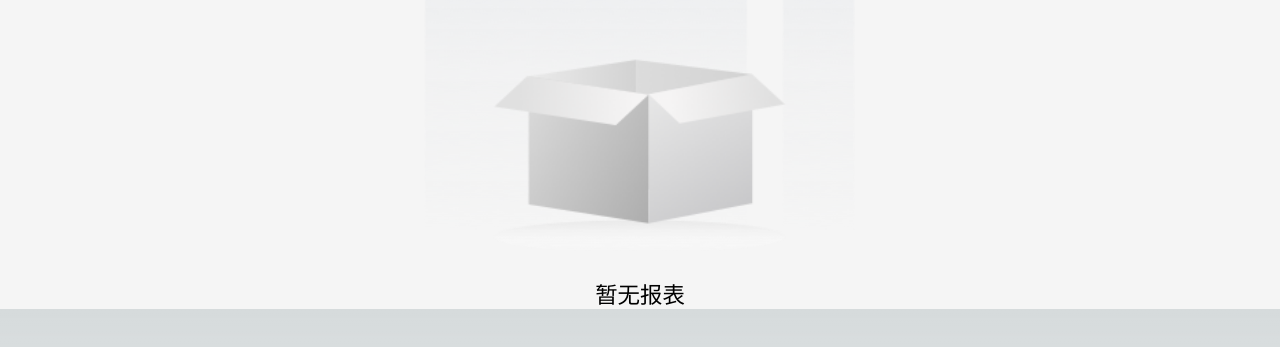
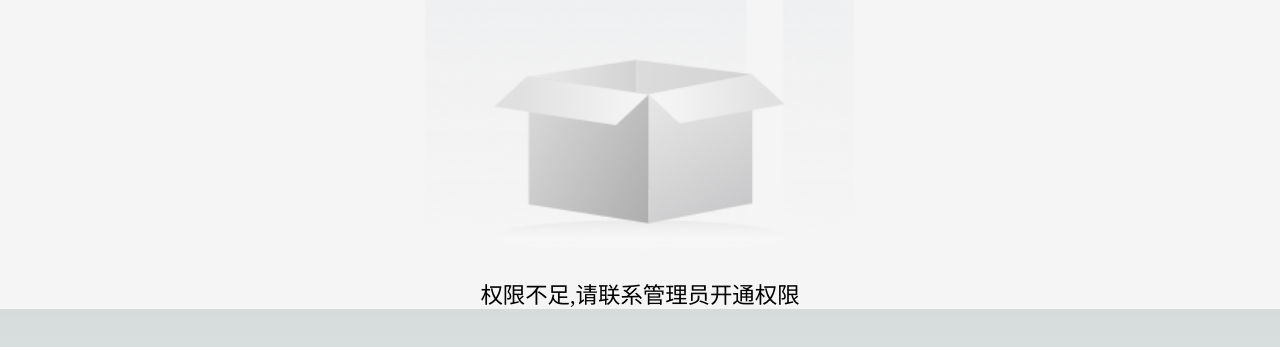
Before and after one commit to MingJiangLong/dim-mobile, a Next.js app: page /components/List in a window 1280 px wide. Shown: the part 337-684 px from the top of the page. Built offline with nearby package versions, Linux system fonts and the light colour scheme.

Commit message:
过略系统菜单

```diff
--- a/src/pages/components/List/index.tsx
+++ b/src/pages/components/List/index.tsx
@@ -1,17 +1,25 @@
 import { useEffect, useMemo, useState } from "react"
 import Empty from "../Empty"
 import MainList from "../MainList"
+import NoAccess from "../NoAccess"
 
 export default function () {
   const [menusData, setMenuData] = useState<any>()
   const menuList = useMemo(() => {
     const data = menusData?.menu_list
-    if (Array.isArray(data)) return data.filter(item => item?.type == 1)
+    if (Array.isArray(data))
+      return data.filter(
+        item =>
+          item?.type == 1 && !`${item?.method ?? ""}`.startsWith("/system")
+      )
     return []
   }, [menusData])
+  const [haveAccess, setHaveAccess] = useState(false)
+
   useEffect(() => {
     // @ts-ignore
     const data = window?.data || {}
+    setHaveAccess(data?.code == 200)
     setMenuData(data)
   }, [])
 
@@ -19,8 +27,10 @@ export default function () {
     <>
       {menuList.length ? (
         menuList.map((item, index) => <MainList {...item} key={index} />)
+      ) : haveAccess ? (
+        <Empty />
       ) : (
-        <Empty />
+        <NoAccess />
       )}
     </>
   )
```
